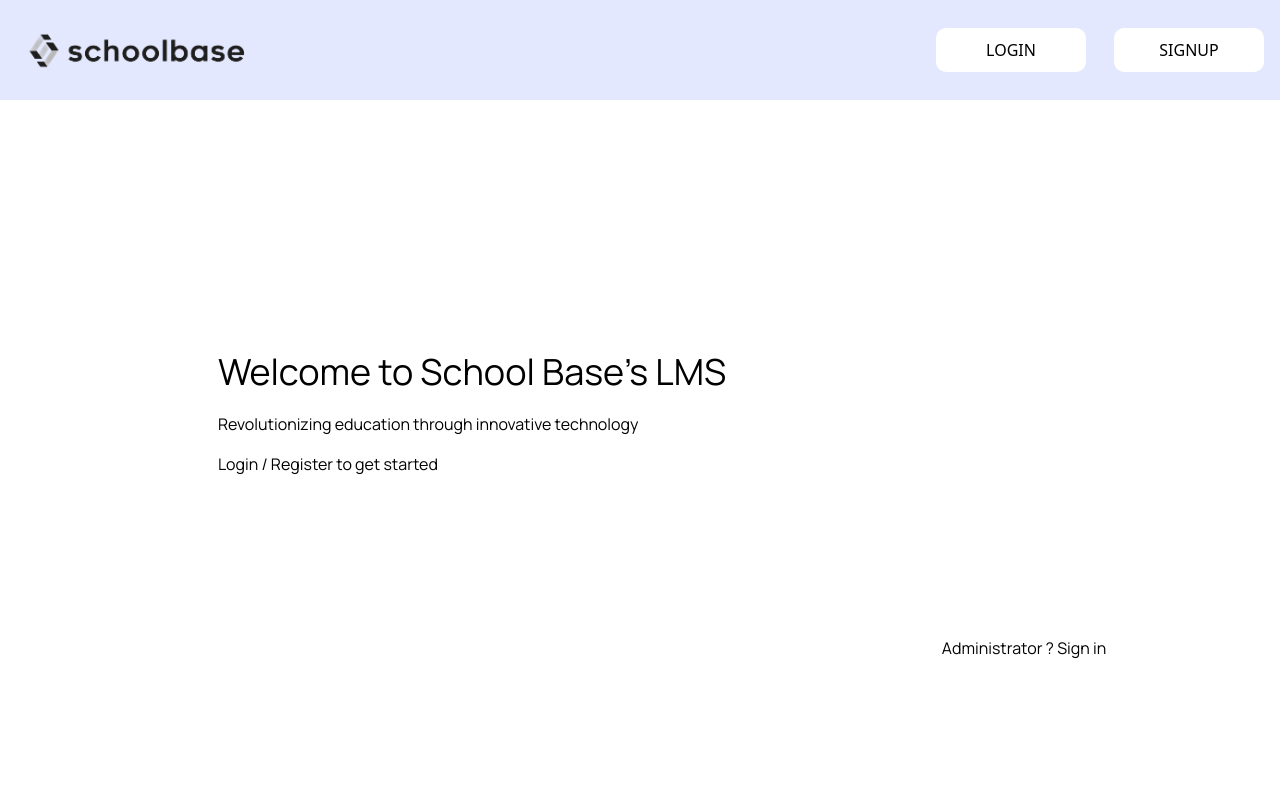
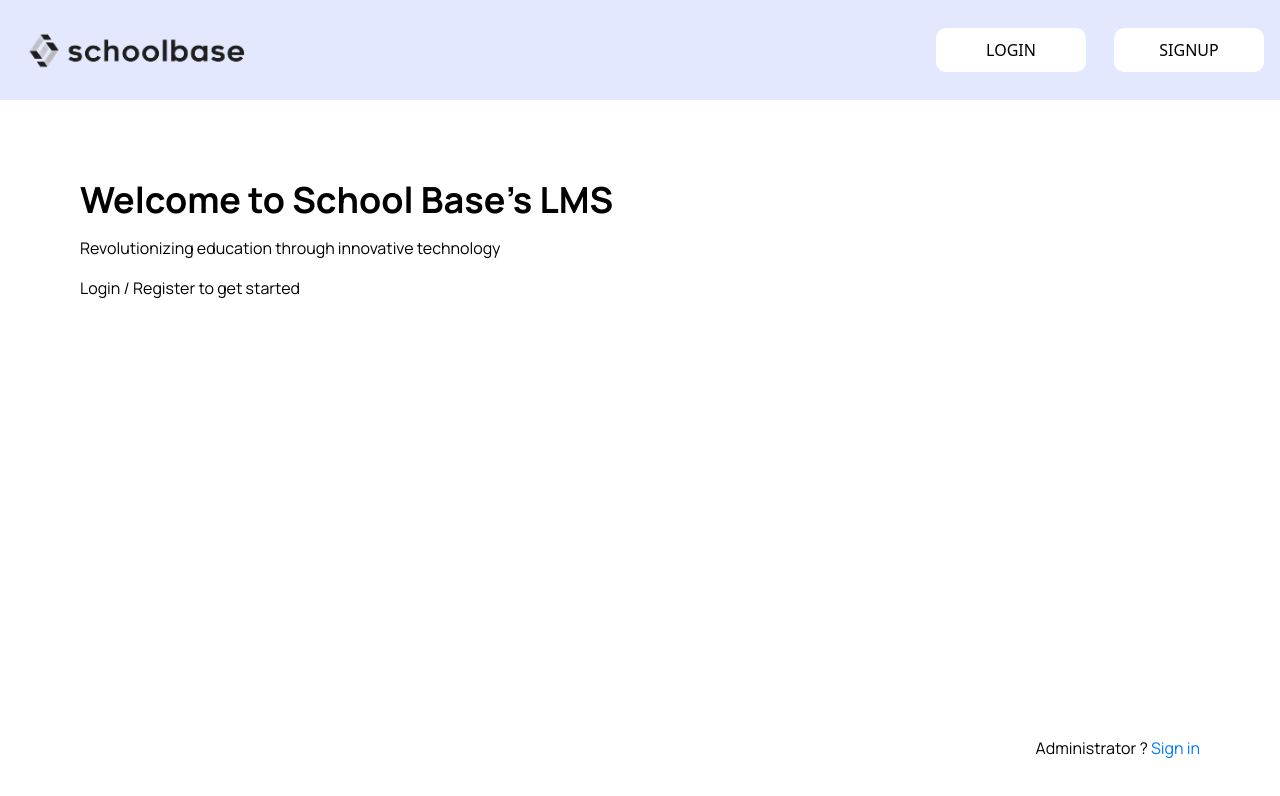
Before and after one commit to AJ1732/capstone_schoolbase_lms, a React (Vite) app: page / in a window 1280 px wide. Shown: the top 796 px of the page. Built offline with nearby package versions, Linux system fonts and the light colour scheme.

Commit message:
chore: adjust spacing

```diff
--- a/src/anatomy/Layouts/Home/Home.jsx
+++ b/src/anatomy/Layouts/Home/Home.jsx
@@ -3,17 +3,17 @@ import { NavLink } from "react-router-dom"
 
 function Home() {
   return (
-    <div className="content | h-[calc(100vh_-_100px)] font-manrope size-full">
-      <div className="flex flex-col items-center justify-center h-full w-full">
-        <div className="inline-block mt-20 mr-64">
-          <h1 className="text-4xl font-normal mb-5 mt-20 mr-20">Welcome to School Base's LMS</h1>
+    <div className="content | min-h-[calc(100vh_-_100px)] font-manrope size-full">
+      <div className="size-full flex flex-col items-baseline justify-between pt-20 py-10">
+        <div className="space-y-4">
+          <h1 className="text-4xl font-bold">Welcome to School Base's LMS</h1>
           <div className="grid grid-cols gap-4">
             <p>Revolutionizing education through innovative technology</p>
             <p>Login / Register to get started</p>
           </div>
         </div>
-        <div className="mt-40 ml-96 -mr-96 mb-12">
-          <NavLink to="/login">Administrator ? Sign in</NavLink>
+        <div className="self-end">
+          <NavLink to="/login">Administrator ? <span className="text-primary-00">Sign in</span></NavLink>
         </div>
       </div>
     </div>
```
